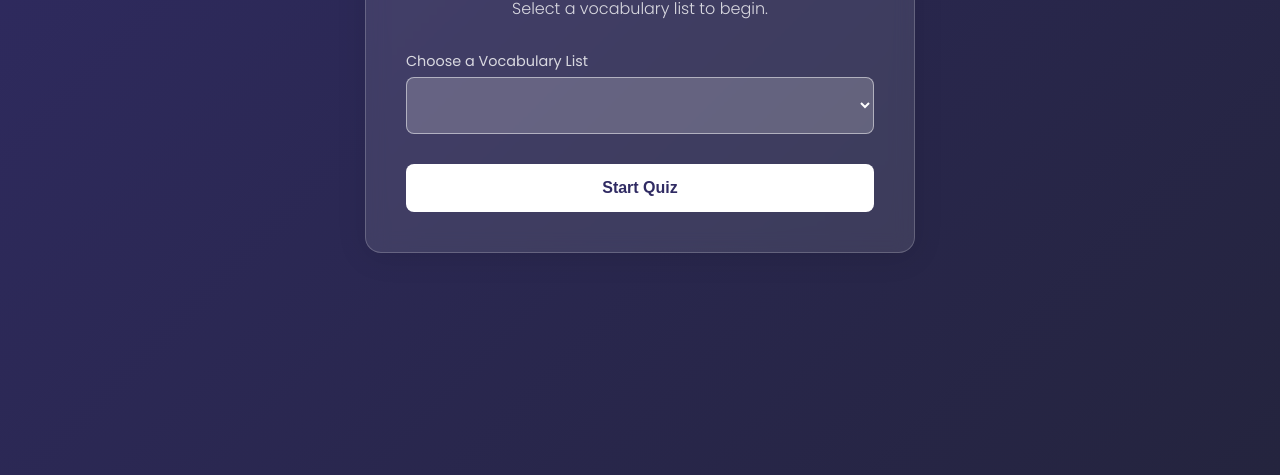
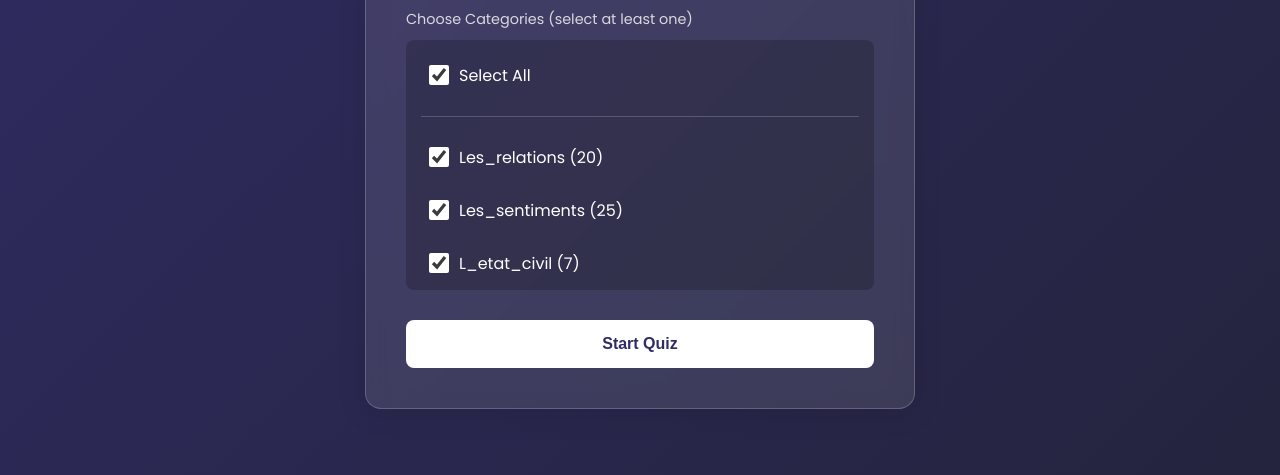
Before and after one commit to AryanKothari4/FrenchV, a plain HTML site: page index.html in a window 1280 px wide. Shown: the part 325-800 px from the top of the page. Drawn offline with Linux system fonts and the light colour scheme.

Commit message:
added new vocab in

```diff
--- a/index.html
+++ b/index.html
@@ -187,7 +187,93 @@
         /* JS FROM vocab.js */
         // vocab.js - Contains all vocabulary lists for the quiz.
 
-const vocabLists = {}
+const vocabLists = {
+    'lesRelationsNouveau': {
+            name: "Les Relations et Les Sentiments (Nouveau)",
+            categories: {
+                les_relations: [
+                    { french: "une âme sœur", english: "soul mate" },
+                    { french: "une amitié", english: "friendship" },
+                    { french: "des commérages", english: "gossip" },
+                    { french: "un esprit", english: "spirit" },
+                    { french: "un mariage", english: "marriage ; wedding" },
+                    { french: "un rendez-vous", english: "date" },
+                    { french: "une responsabilité", english: "responsibility" },
+                    { french: "compter sur", english: "to rely on" },
+                    { french: "draguer", english: "to flirt ; to try to \"pick up\"" },
+                    { french: "s'engager (envers quelqu'un)", english: "to commit (to someone)" },
+                    { french: "faire confiance (à quelqu'un)", english: "to trust (someone)" },
+                    { french: "mentir", english: "to lie" },
+                    { french: "mériter", english: "to deserve ; to be worth" },
+                    { french: "partager", english: "to share" },
+                    { french: "poser un lapin (à quelqu'un)", english: "to stand (someone) up" },
+                    { french: "quitter quelqu'un", english: "to leave someone" },
+                    { french: "rompre", english: "to break up" },
+                    { french: "sortir avec", english: "to go out with" },
+                    { french: "fidèle", english: "faithful" },
+                    { french: "infidèle", english: "unfaithful" }
+                ],
+                les_sentiments: [
+                    { french: "agacer", english: "to annoy" },
+                    { french: "énerver", english: "to annoy" },
+                    { french: "aimer", english: "to love ; to like" },
+                    { french: "avoir honte (de)", english: "to be ashamed of ; embarrassed" },
+                    { french: "en avoir marre (de)", english: "to be fed up (with)" },
+                    { french: "s'entendre bien (avec)", english: "to get along well (with)" },
+                    { french: "gêner", english: "to bother ; embarrass" },
+                    { french: "se mettre en colère contre", english: "to get angry with" },
+                    { french: "ressentir", english: "to feel" },
+                    { french: "rêver de", english: "to dream about" },
+                    { french: "tomber amoureux (de)", english: "to fall in love (with) (m)" }, // Added (de) / (with) back here
+                    { french: "tomber amoureuse (de)", english: "to fall in love (with) (f)" }, // Added (de) / (with) back here
+                    { french: "accablé(e)", english: "overwhelmed (m/f)" },
+                    { french: "anxieux", english: "anxious (m)" },
+                    { french: "anxieuse", english: "anxious (f)" },
+                    { french: "contrarié(e)", english: "upset (m/f)" },
+                    { french: "déprimé(e)", english: "depressed (m/f)" },
+                    { french: "enthousiaste", english: "enthusiastic ; excited" },
+                    { french: "fâché(e)", english: "angry ; mad (m/f)" },
+                    { french: "inquiet", english: "worried (m)" },
+                    { french: "inquiète", english: "worried (f)" },
+                    { french: "jaloux", english: "jealous (m)" },
+                    { french: "jalouse", english: "jealous (f)" },
+                    { french: "passager", english: "fleeting (m)" },
+                    { french: "passagère", english: "fleeting (f)" }
+                ],
+                l_etat_civil: [
+                    { french: "divorcer", english: "to get a divorce" },
+                    { french: "se fiancer", english: "to get engaged" },
+                    { french: "se marier avec", english: "to marry" },
+                    { french: "vivre en union libre", english: "to live together (as a couple)" },
+                    { french: "célibataire", english: "single" },
+                    { french: "veuf", english: "widower / widowed (m)" },
+                    { french: "veuve", english: "widow / widowed (f)" }
+                ],
+                les_traits_de_caractere: [
+                    { french: "avoir confiance en soi", english: "to be confident" },
+                    { french: "charmant(e)", english: "charming (m/f)" },
+                    { french: "économe", english: "thrifty" },
+                    { french: "franc(he)", english: "frank (m/f)" },
+                    { french: "génial(e)", english: "great ; terrific (m/f)" },
+                    { french: "honnête", english: "honest" },
+                    { french: "malhonnête", english: "dishonest" },
+                    { french: "idéaliste", english: "idealistic" },
+                    { french: "inoubliable", english: "unforgettable" },
+                    { french: "mûr", english: "mature" },
+                    { french: "peu mûr", english: "immature" },
+                    { french: "affectueux", english: "affectionate (m)" }, // Fixed consistency here
+                    { french: "affectueuse", english: "affectionate (f)" }, // Fixed consistency here
+                    { french: "orgueilleux", english: "proud (m)" }, // Fixed consistency here
+                    { french: "orgueilleuse", english: "proud (f)" }, // Fixed consistency here
+                    { french: "prudent(e)", english: "careful (m/f)" },
+                    { french: "séduisant(e)", english: "attractive (m/f)" },
+                    { french: "sensible", english: "sensitive" },
+                    { french: "timide", english: "shy" },
+                    { french: "tranquille", english: "calm ; quiet" }
+                ]
+            }
+        }
+};
 
 
         /* JS FROM script.js */
```
Also changed, not shown: vocab.js (added, +87 -0 lines).
